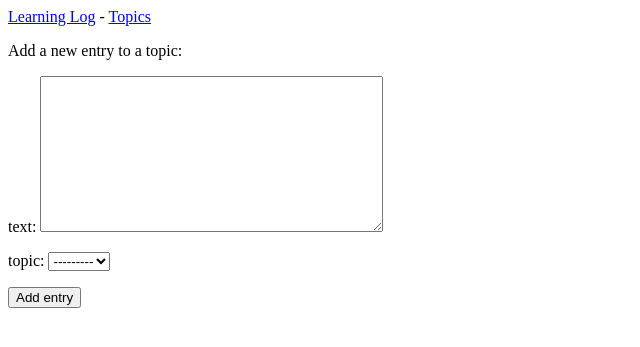
After one commit to arthurpc02/Learning-Log, a Django app: page /new_entry/ in a window 1280 px wide. The commit adds this page. Shown: the top 347 px of the page, without its empty margins (0-640 px from the left). Run offline with Django 5.2, Linux system fonts and the light colour scheme; data that the repository does not hold is empty.

Commit message:
added a page to add new entries, but it's incomplete.

```diff
--- a/learning_logs/forms.py
+++ b/learning_logs/forms.py
@@ -1,9 +1,15 @@
 from django import forms
 
-from .models import Topic
+from .models import Topic, Entry
 
 class TopicForm(forms.ModelForm):
     class Meta:
         model = Topic
         fields = ['text']
         labels = {'text': ''}
+
+class EntryForm(forms.ModelForm):
+    class Meta:
+        model = Entry
+        fields = ['text', 'topic']
+        labels = {'text': 'text', 'topic': 'topic'}
--- /dev/null
+++ b/learning_logs/templates/learning_logs/new_entry.html
@@ -0,0 +1,12 @@
+{% extends "learning_logs/base.html" %}
+
+{% block content %}
+    <p>Add a new entry to a topic:</p>
+
+    <form action="{% url 'learning_logs:new_entry' %}" method='post'>
+        {% csrf_token %}
+        {{ form.as_p }}
+        <button name="submit">Add entry</button>
+    </form>
+
+{% endblock content %}
--- a/learning_logs/templates/learning_logs/new_topic.html
+++ b/learning_logs/templates/learning_logs/new_topic.html
@@ -5,7 +5,7 @@
 
     <form action="{% url 'learning_logs:new_topic' %}" method='post'>
         {% csrf_token %}
-        <!-- cross-site request forgery -->
+        <!-- csrf: cross-site request forgery -->
         {{ form.as_p }}
         <button name="submit">Add topic</button>
     </form>
--- a/learning_logs/urls.py
+++ b/learning_logs/urls.py
@@ -7,10 +7,12 @@ app_name = 'learning_logs'
 urlpatterns = [
     # Home page
     path('', views.index, name='index'),
-    # Page that show all topics.
+    # Page that show all topics:
     path('topics/', views.topics, name='topics'),
-    # Detail page for a single topic.
+    # Detail page for a single topic:
     path('topics/<int:topic_id>/', views.topic, name='topic'),
-    # Page for adding a new topic
+    # Page for adding a new topic:
     path('new_topic/', views.new_topic, name='new_topic'),
+    # Page for adding a new entry:
+    path('new_entry/', views.new_entry, name='new_entry')
 ]
--- a/learning_logs/views.py
+++ b/learning_logs/views.py
@@ -1,6 +1,6 @@
 from django.shortcuts import render, redirect
 from .models import Topic
-from .forms import TopicForm
+from .forms import TopicForm, EntryForm
 
 def index(request):
     """The home page for Learning Log."""
@@ -34,3 +34,19 @@ def new_topic(request):
     # Display a blank or invalid form.
     context = {'form': form}
     return render(request, 'learning_logs/new_topic.html', context)
+
+def new_entry(request):
+    """Add a new entry"""
+    if request.method != 'POST':
+        # No data submitted; create a blank form.
+        form = EntryForm()
+    else:
+        # POST data submitted; process data.
+        form = EntryForm(data=request.POST)
+        if form.is_valid():
+            form.save()
+            return redirect('learning_logs:topics')
+
+    # Display a blank or invalid form
+    context = {'form': form}
+    return render(request, 'learning_logs/new_entry.html', context)
```
